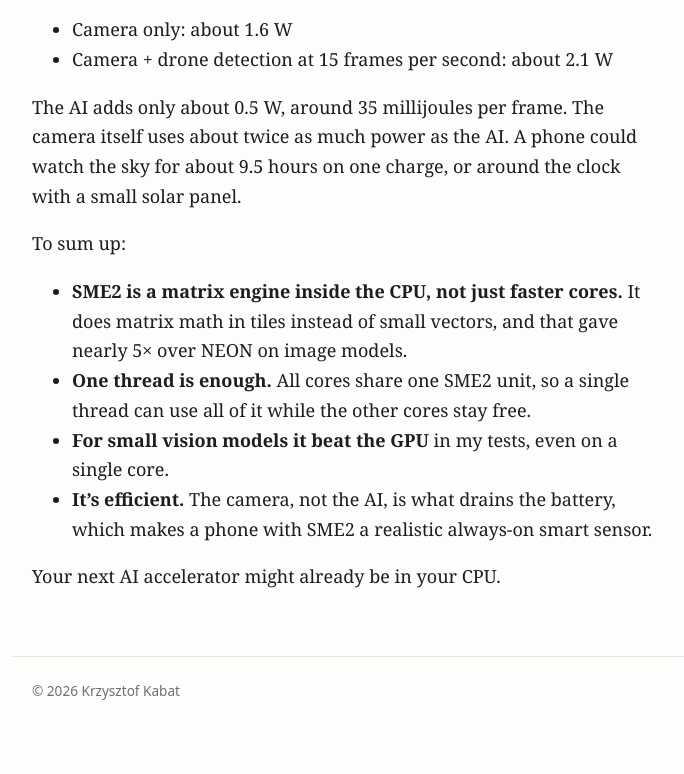
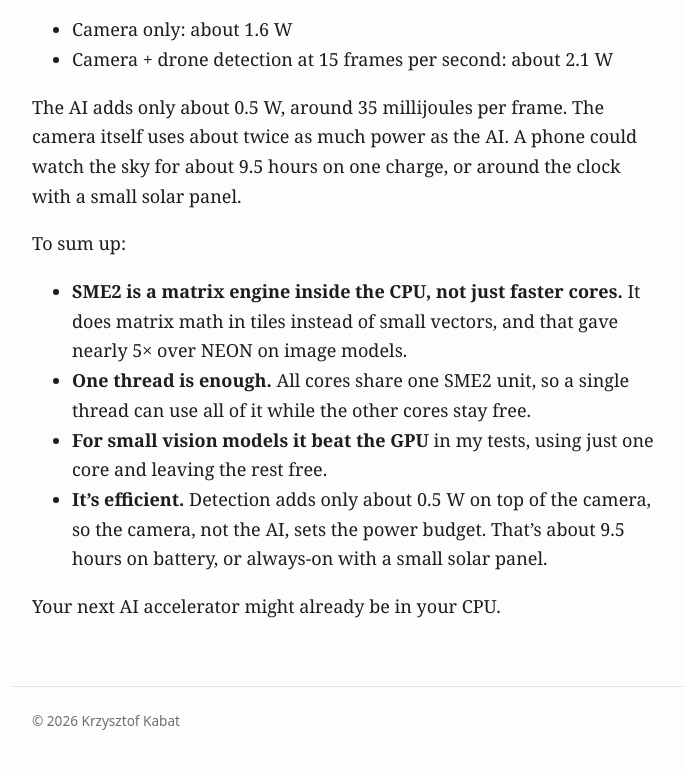
Before and after one commit to Othreumaru/blog, an Astro site: page /posts/sme2-cpu-beats-gpu in a window 1280 px wide. Shown: the part 3856-4630 px from the top of the page, without its empty margins (292-976 px from the left). Before the commit the page ends 4604 px from the top, so only its background shows below. Built offline with nearby package versions, Linux system fonts and the light colour scheme; Astro itself is replaced by a stand-in of ours.

Commit message:
Tighten summary wording on single-core and power claims
Co-Authored-By: Claude Opus 5.5 <noreply@anthropic.com>
Claude-Session: https://claude.ai/code/session_017xrwdKbAsJBSN1bMdBMzP8

```diff
--- a/src/content/posts/sme2-cpu-beats-gpu.md
+++ b/src/content/posts/sme2-cpu-beats-gpu.md
@@ -68,7 +68,7 @@ Up to 5× vs NEON! One core now runs ResNet-50 in 12.5 ms, which is 80 images pe
 
 But hold on, wouldn't the GPU be better at this? And benchmarks are one thing, but can it do real work? To find out, I built a small Android app that runs live object detection on the camera feed. With EfficientDet-Lite0, a general object detector, it took 11 ms per frame on one CPU core with SME2, versus 59 ms on the GPU (float model on the GPU, because its runtime can't take int8 input).
 
-Wow, the CPU wins, on a single core.
+Wow, the CPU wins, and it only needed one core.
 
 Time for the drone detector. I took a small open-source YOLO11 drone model, converted it to int8 in Colab and dropped it into the app. Pointed at a photo on my laptop screen, it found both drones (84% and 52% confidence), in 6 ms per frame, at 60 frames per second, on one core.
 
@@ -92,7 +92,7 @@ To sum up:
 
 * **SME2 is a matrix engine inside the CPU, not just faster cores.** It does matrix math in tiles instead of small vectors, and that gave nearly 5× over NEON on image models.
 * **One thread is enough.** All cores share one SME2 unit, so a single thread can use all of it while the other cores stay free.
-* **For small vision models it beat the GPU** in my tests, even on a single core.
-* **It's efficient.** The camera, not the AI, is what drains the battery, which makes a phone with SME2 a realistic always-on smart sensor.
+* **For small vision models it beat the GPU** in my tests, using just one core and leaving the rest free.
+* **It's efficient.** Detection adds only about 0.5 W on top of the camera, so the camera, not the AI, sets the power budget. That's about 9.5 hours on battery, or always-on with a small solar panel.
 
 Your next AI accelerator might already be in your CPU.
```
